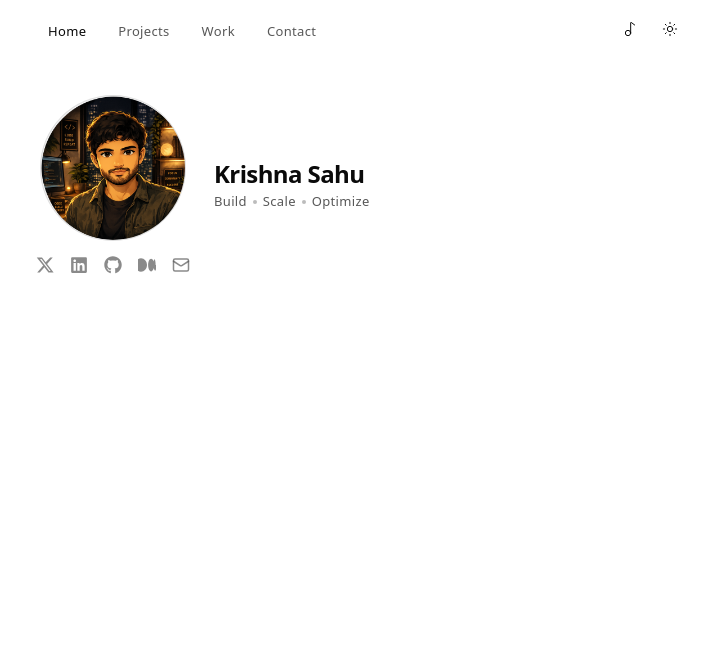
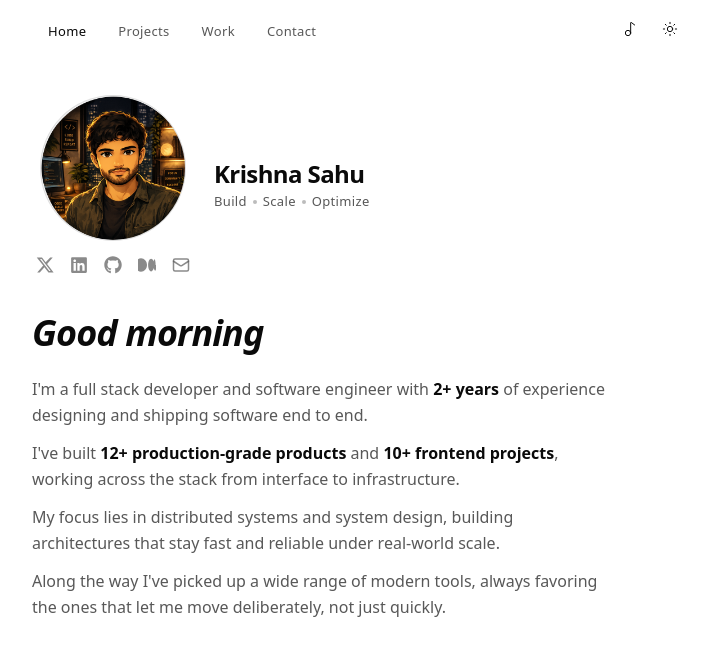
Before and after one commit to krishnasahu22032003/portfolio, a Next.js app: page / in a window 1280 px wide. Shown: the top 656 px of the page, without its empty margins (272-978 px from the left). Built offline with nearby package versions, Linux system fonts and the light colour scheme.

Commit message:
about section add

```diff
--- a/app/page.tsx
+++ b/app/page.tsx
@@ -1,3 +1,4 @@
+import About from "@/components/landing/AboutSection";
 import Header from "@/components/landing/Header";
 import Hero from "@/components/landing/Hero";
 
@@ -5,8 +6,8 @@ import Hero from "@/components/landing/Hero";
 export default function Home() {
   return (
     <main className="min-h-screen">
-<Hero
-/>
+<Hero/>
+<About/>
     </main>
   );
 }
--- /dev/null
+++ b/components/landing/AboutSection.tsx
@@ -0,0 +1,149 @@
+"use client"
+
+import { useEffect, useState } from "react"
+import { motion } from "framer-motion"
+
+const stats = [
+  { value: "12+", label: "Production Products" },
+  { value: "10+", label: "Frontend Projects" },
+  { value: "2+", label: "Years Experience" },
+]
+
+const paragraphs = [
+  [
+    "I'm a full stack developer and software engineer with ",
+    { highlight: "2+ years" },
+    " of experience designing and shipping software end to end.",
+  ],
+  [
+    "I've built ",
+    { highlight: "12+ production-grade products" },
+    " and ",
+    { highlight: "10+ frontend projects" },
+    ", working across the stack from interface to infrastructure.",
+  ],
+  [
+    "My focus lies in distributed systems and system design, building architectures that stay fast and reliable under real-world scale.",
+  ],
+  [
+    "Along the way I've picked up a wide range of modern tools, always favoring the ones that let me move deliberately, not just quickly.",
+  ],
+]
+
+const getGreeting = (hour: number) => {
+  if (hour < 12) return "Good morning"
+  if (hour < 17) return "Good afternoon"
+  return "Good evening"
+}
+
+const container = {
+  hidden: {},
+  show: {
+    transition: { staggerChildren: 0.045 },
+  },
+}
+
+const letterVariant = {
+  hidden: { opacity: 0, y: 24, filter: "blur(12px)" },
+  show: {
+    opacity: 1,
+    y: 0,
+    filter: "blur(0px)",
+    transition: { duration: 0.9, ease: [0.16, 1, 0.3, 1] as const},
+  },
+}
+
+const paraContainer = {
+  hidden: {},
+  show: {
+    transition: { staggerChildren: 0.18, delayChildren: 0.7 },
+  },
+}
+
+const lineVariant = {
+  hidden: { opacity: 0, y: 14, filter: "blur(6px)" },
+  show: {
+    opacity: 1,
+    y: 0,
+    filter: "blur(0px)",
+    transition: { duration: 0.8, ease: [0.16, 1, 0.3, 1] as const  },
+  },
+}
+
+const statsContainer = {
+  hidden: {},
+  show: {
+    transition: { staggerChildren: 0.1, delayChildren: 1.6 },
+  },
+}
+
+const statVariant = {
+  hidden: { opacity: 0, y: 16, scale: 0.94 },
+  show: {
+    opacity: 1,
+    y: 0,
+    scale: 1,
+    transition: { duration: 0.7, ease: [0.16, 1, 0.3, 1] as const },
+  },
+}
+
+const About = () => {
+  const [greeting, setGreeting] = useState("")
+
+  useEffect(() => {
+    setGreeting(getGreeting(new Date().getHours()))
+  }, [])
+
+  const letters = greeting.split("")
+
+  return (
+    <section className="container mx-auto max-w-2xl ">
+      <motion.h1
+        variants={container}
+        initial="hidden"
+        animate={greeting ? "show" : "hidden"}
+        className="font-serif text-[clamp(2.25rem,7vw,2.2rem)] font-semibold italic leading-[1.05] tracking-tight text-foreground"
+      >
+        {letters.map((letter, i) => (
+          <motion.span
+            key={i}
+            variants={letterVariant}
+            className="inline-block"
+          >
+            {letter === " " ? "\u00A0" : letter}
+          </motion.span>
+        ))}
+      </motion.h1>
+
+      <motion.div
+        variants={paraContainer}
+        initial="hidden"
+        animate="show"
+        className="mt-6 flex max-w-xl flex-col gap-3"
+      >
+        {paragraphs.map((line, i) => (
+          <motion.p
+            key={i}
+            variants={lineVariant}
+            className="text-[15px] leading-relaxed text-muted-foreground sm:text-base"
+          >
+            {line.map((part, j) =>
+              typeof part === "string" ? (
+                <span key={j}>{part}</span>
+              ) : (
+                <span
+                  key={j}
+                  className="font-semibold text-foreground"
+                >
+                  {part.highlight}
+                </span>
+              )
+            )}
+          </motion.p>
+        ))}
+      </motion.div>
+    </section>
+  )
+}
+
+export default About
```
